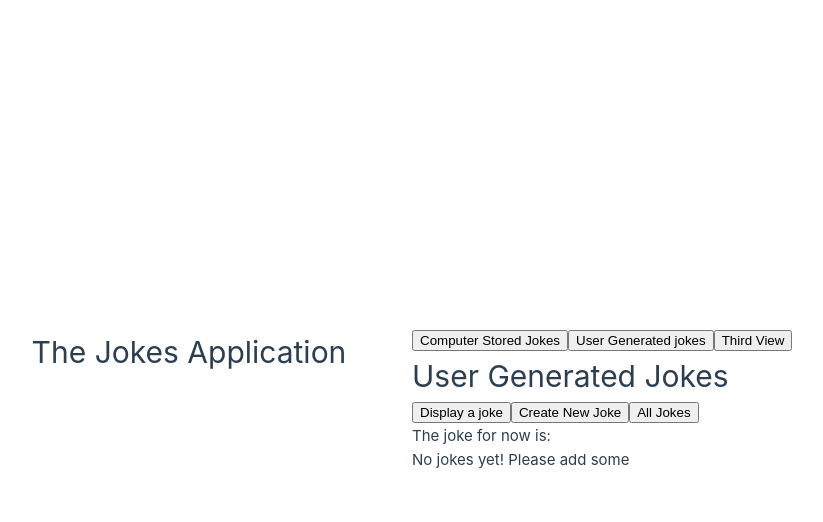
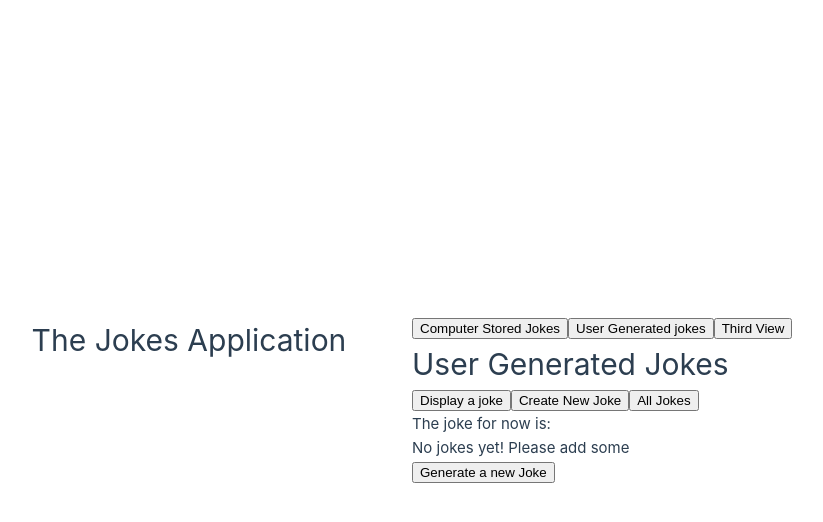
Before and after one commit to wshibero/joke-vue-application, a Vue app: page / in a window 1280 px wide. Both pictures are taken after a click on the button "User Generated jokes". Shown: the top 522 px of the page, without its empty margins (228-1051 px from the left). Built offline with nearby package versions, Linux system fonts and the light colour scheme.

Commit message:
added a button and a router
one will generate randomly a joke from the array while the other after user has entered the joke will redirect to all the jokes in the system

```diff
--- a/src/components/UserGeneratedJokes.vue
+++ b/src/components/UserGeneratedJokes.vue
@@ -15,6 +15,7 @@
     <div v-else-if="activeDiv === 1">
       <p>The joke for now is:
         <br/> {{ijoke}}</p>
+      <button @click='displayJoke'>Generate a new Joke</button>
     </div>
     <div v-else-if="activeDiv === 3">
       <h2>All Jokes</h2>
@@ -49,6 +50,7 @@ export default {
       }else{
         this.userjokes.push(this.joke1);
         this.joke1 = '';
+        this.showDiv(3);
       }
     },
     displayJoke(){
```
